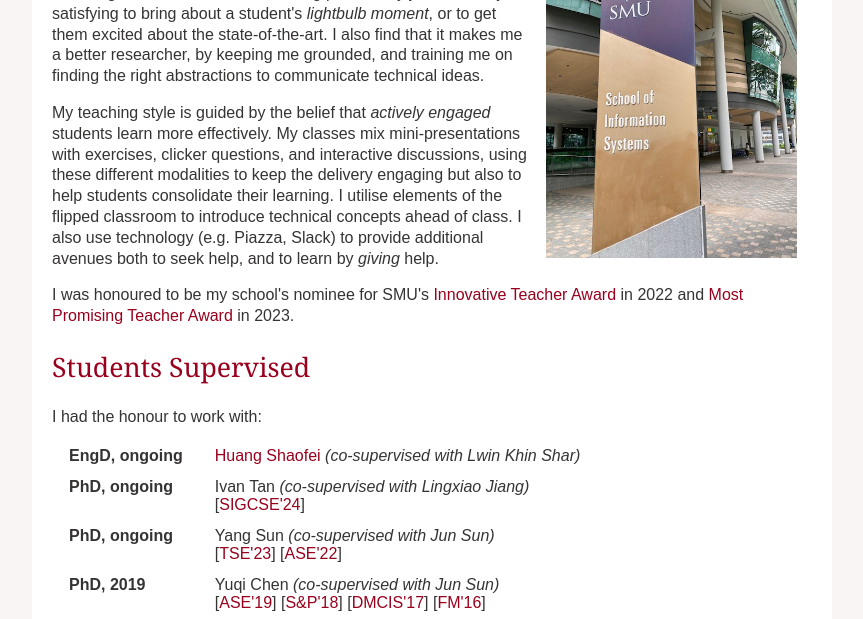
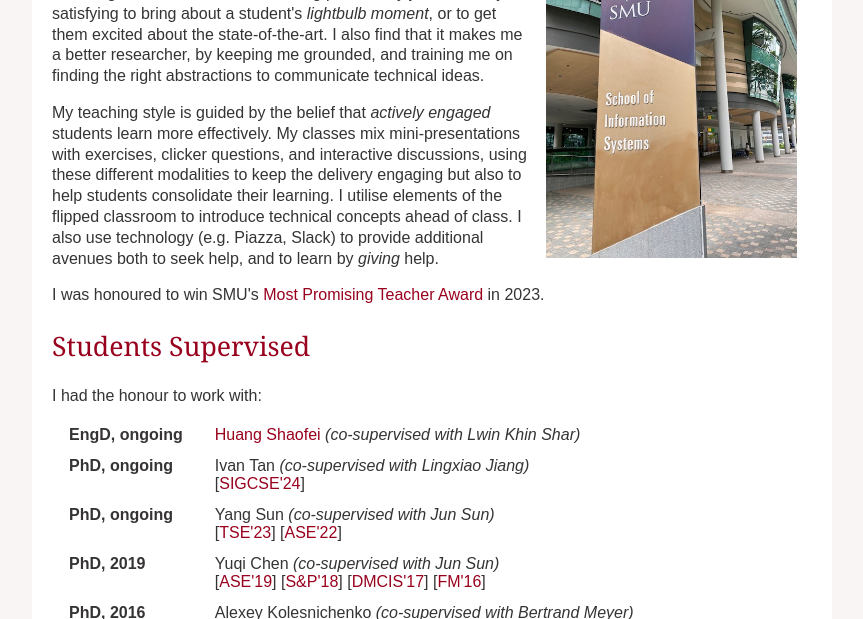
Before and after one commit to cposkitt/cposkitt.github.io, a plain HTML site: page teaching.html in a window 1280 px wide. Shown: the part 171-790 px from the top of the page, without its empty margins (208-1071 px from the left). Drawn offline with Linux system fonts and the light colour scheme.

Commit message:
cte award

```diff
--- a/teaching.html
+++ b/teaching.html
@@ -27,7 +27,7 @@
             <h1>Teaching</h1>
             <p>Teaching is one of the most rewarding parts of my job: it's always satisfying to bring about a student's <em>lightbulb moment</em>, or to get them excited about the state-of-the-art. I also find that it makes me a better researcher, by keeping me grounded, and training me on finding the right abstractions to communicate technical ideas.</p>
             <p>My teaching style is guided by the belief that <em>actively engaged</em> students learn more effectively. My classes mix mini-presentations with exercises, clicker questions, and interactive discussions, using these different modalities to keep the delivery engaging but also to help students consolidate their learning. I utilise elements of the flipped classroom to introduce technical concepts ahead of class. I also use technology (e.g. Piazza, Slack) to provide additional avenues both to seek help, and to learn by <em>giving</em> help.</p>
-			<p>I was honoured to be my school's nominee for SMU's <a href="https://cte.smu.edu.sg/teaching-excellence-awards/recipients-nominees/history">Innovative Teacher Award</a> in 2022 and <a href="https://cte.smu.edu.sg/teaching-excellence-awards/recipients-nominees">Most Promising Teacher Award</a> in 2023.</p>
+			<p>I was honoured to win SMU's <a href="https://cte.smu.edu.sg/teaching-excellence-awards/recipients-nominees">Most Promising Teacher Award</a> in 2023.</p>
             <!-- <p>I am an Associate Fellow of the Higher Education Academy, UK.</p> -->
             <h2>Students Supervised</h2>
             <p>I had the honour to work with:</p>
```
Also changed, not shown: 1 other file.
